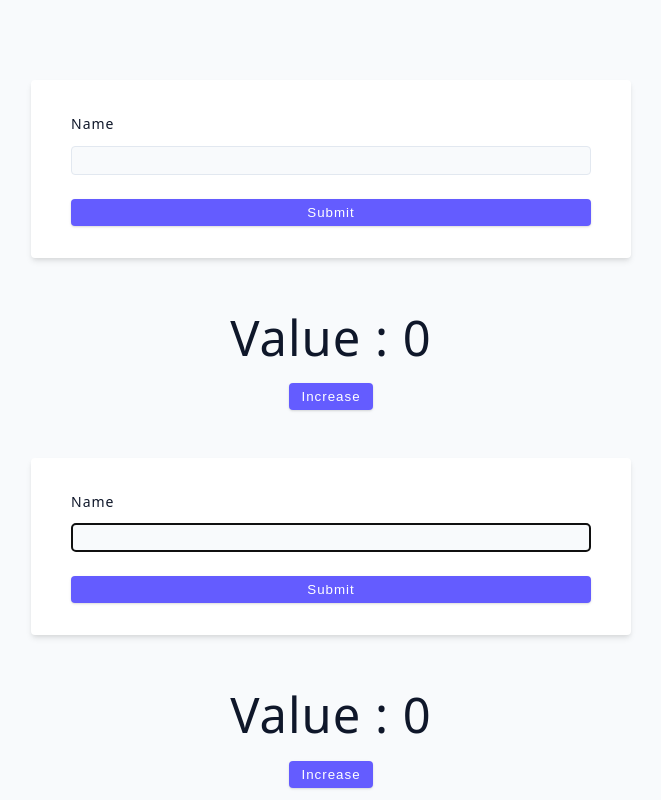
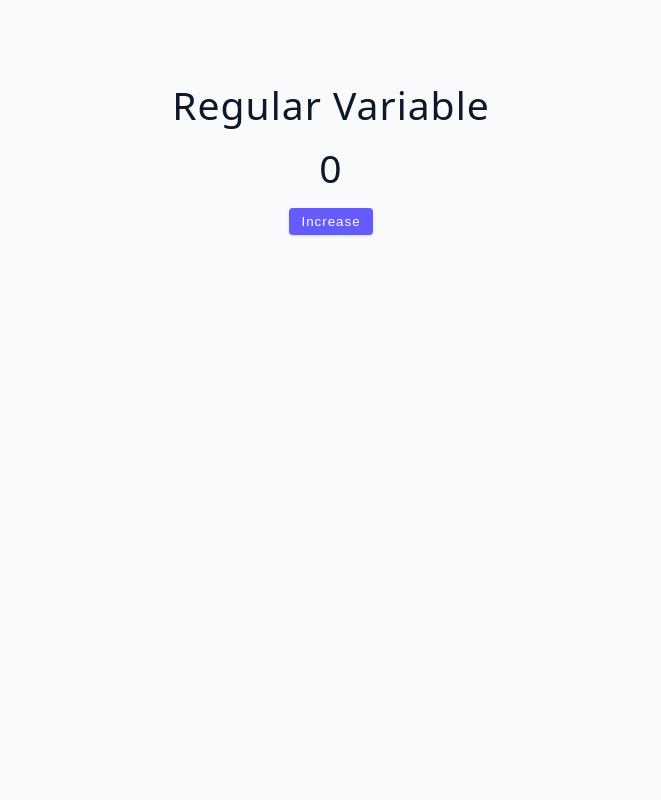
Before and after one commit to yorkyorkex/03-advanced-react, a React (Vite) app: page / in a window 1280 px wide. Shown: the whole page, without its empty margins (309-970 px from the left). Built offline with nearby package versions, Linux system fonts and the light colour scheme.

Commit message:
Refactor ErrorExample component to implement state management and button functionality

```diff
--- a/src/App.jsx
+++ b/src/App.jsx
@@ -1,11 +1,10 @@
-import Starter from './tutorial/07-useRef/starter/01-useRef-basics'
+import Starter from './tutorial/01-useState/starter/01-error-example'
 import Final from './tutorial/07-useRef/final/01-useRef-basics'
 
 function App() {
   return (
     <div className="container">
       <Starter />
-      <Final />
     </div>
   )
 }
--- a/src/tutorial/01-useState/starter/01-error-example.jsx
+++ b/src/tutorial/01-useState/starter/01-error-example.jsx
@@ -1,5 +1,20 @@
 const ErrorExample = () => {
-  return <h2>useState error example</h2>;
-};
+  let count = 0
 
-export default ErrorExample;
+  const handleClick = () => {
+    count = count + 1
+    console.log(count)
+  }
+
+  return (
+    <div>
+      <h2>Regular variable</h2>
+      <h2>{count}</h2>
+      <button type="button" onClick={handleClick} className="btn">
+        Increase
+      </button>
+    </div>
+  )
+}
+
+export default ErrorExample
```
